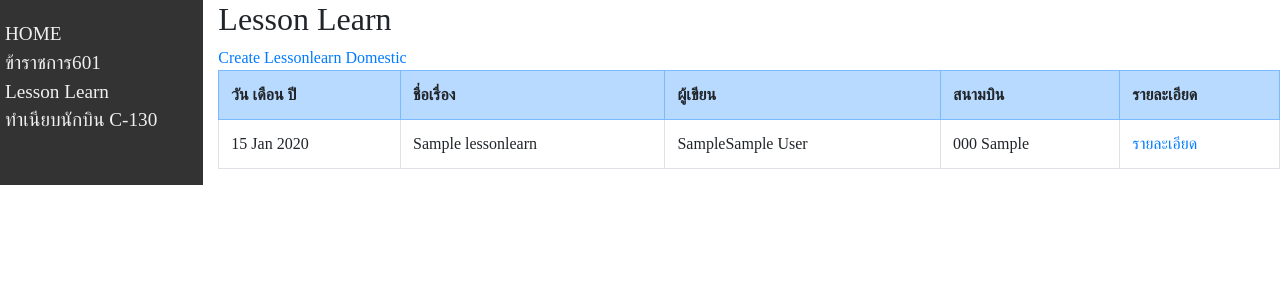
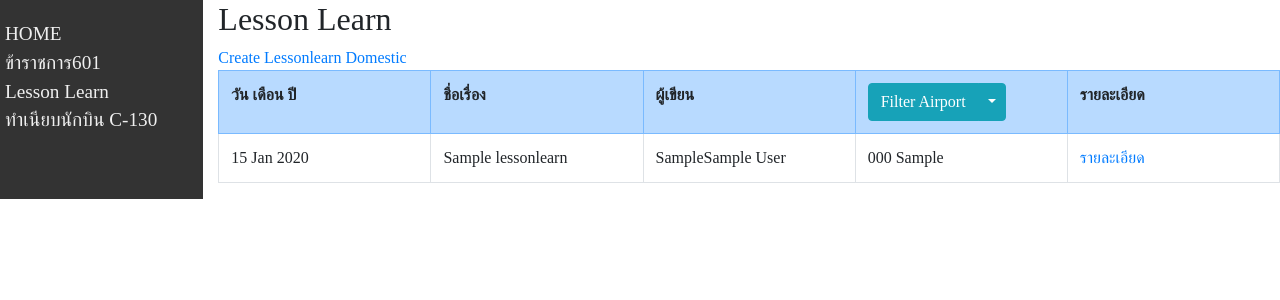
Before and after one commit to rhythm244/django_google_cloud, a Django app: page /lessonlearn in a window 1280 px wide. Shown: the part 70-370 px from the top of the page. Run offline with Django 3.2, Linux system fonts and the light colour scheme; a user stored in the database is signed in; tables that the repository leaves empty hold one stand-in row (values such as "Sample post"); some libraries are stand-ins or nearby versions.

Commit message:
local: create table with jacascript in lesson.js 12/04/2021

```diff
--- a/myapp/models.py
+++ b/myapp/models.py
@@ -13,6 +13,10 @@ from django.db.models.fields.files import ImageFieldFile
 #     pass
 
 #-------------------------------------------------------------------------------------------------------------------------
+class AirportManager(models.Manager):
+    def get_by_natural_key(self, icao_code):
+        return self.get(airforce_rank=icao_code)
+
 class Airport(models.Model):
     icao_code = models.CharField(max_length=4, null=False, blank=False, unique=True) #valid upper case ENG alphabet
     city = models.CharField(max_length=30, null=False, blank=False)
@@ -21,6 +25,14 @@ class Airport(models.Model):
     runway_direction = models.CharField(max_length=30,  null=False, blank=False)
     create_at = models.DateTimeField(auto_now_add=True, null=True)
     update = models.DateTimeField(auto_now=True, null=True)
+
+    objects = AirportManager()
+
+    def natural_key(self):
+        return (self.icao_code)
+
+    # def name(self):
+    #     return f'{self.icao_code}'
 
     def __str__(self):
         return f"{self.icao_code} {self.city} ({self.country})"
@@ -116,6 +128,10 @@ class Picture(models.Model):
 
 #-------------------------------------------------------------------------------------------------------------------------
 
+class EmployeeManager(models.Manager):
+    def get_by_natural_key(self, first_name_thai, last_name_thai):
+        return self.get(first_name_thai=first_name_thai, last_name_thai=last_name_thai)
+
 class Employee(models.Model):
 
     class Meta():
@@ -147,6 +163,11 @@ class Employee(models.Model):
 
     create_at = models.DateTimeField(auto_now_add=True, null=True)
     update = models.DateTimeField(auto_now=True, null=True)
+
+    objects = EmployeeManager()
+
+    def natural_key(self):
+        return (self.first_name_thai + " " + self.last_name_thai)
 
     def __str__(self):
         return f"{self.first_name_thai}  {self.last_name_thai}"
@@ -189,11 +210,11 @@ class Lessonlearn(models.Model):
     ("2", "International"),
     )
 
+    date_fly = models.DateTimeField(null=True)
+    title = models.CharField(max_length=100, blank=True, default=None)
     employee = models.ForeignKey('Employee', on_delete=models.CASCADE, default=None, null=False, related_name='employee_Lessonlearn')
     airport = models.ForeignKey('Airport', on_delete=models.CASCADE, default=None, null=False, related_name='airport_Lessonlearn')
-    title = models.CharField(max_length=300, blank=True, default=None)
     lesson = models.TextField(blank=False)
     mission = models.CharField(max_length=20 ,choices = MISSON_CHOICES, null=False,default='Domestic')
-    date_fly = models.DateTimeField(null=True)
     create_at = models.DateTimeField(auto_now_add=True, null=True)
     update = models.DateTimeField(auto_now=True, null=True)
--- a/myapp/templates/myapp/lessonlearn.html
+++ b/myapp/templates/myapp/lessonlearn.html
@@ -2,17 +2,19 @@
 
 {% block body %}
 
-<!-- <style>
-    table, th, td {
-  border: 1px solid black;
-  border-collapse: collapse;
-  padding: 5px;
+{% load static %}
+<style>
+    td{
+        width: 120px;
+        height: 10px;
+        word-wrap: break-word;
+        min-width: 150px;
+        max-width: 30px;
     }
-    td img {
-        width: 100px;
-        height: 100px;
-    }
-</style> -->
+    /* table {
+    table-layout: fixed;
+    } */
+</style>
 
 <h2>Lesson Learn</h2>
 
@@ -20,14 +22,27 @@
     <a href="{% url 'myapp:lessonlearn_form' %}">Create Lessonlearn Domestic</a>
 </div>
 
+<div id="lesson_view">
     <table class="table table-bordered table-striped">
         <tr class="table-primary">
             <th>วัน เดือน ปี</th>
             <th>ชื่อเรื่อง</th>
             <th>ผู้เขียน</th>
-        <th>สนามบิน</th>
+            <th>
+                <!-- Example split danger button -->
+                <div class="btn-group">
+                    <button type="button" class="btn btn-info">Filter Airport</button>
+                    <button type="button" class="btn btn-info dropdown-toggle dropdown-toggle-split" data-toggle="dropdown" aria-haspopup="true" aria-expanded="false">
+                    <span class="sr-only">Toggle Dropdown</span>
+                    </button>
+                    <div class="dropdown-menu">
+                    {% for airport in airport_filter %}
+                    <button id="dropdown-airport" class="dropdown-item" data-airport="{{airport.id}}">{{airport.icao_code}}</button>
+                    {% endfor %}
+                    </div>
+                </div>
+            </th>
             <th>รายละเอียด</th>
-
         </tr>
     {% for lesson in lessons %}
         <tr>
@@ -38,5 +53,16 @@
             <td><a href="{% url 'myapp:lessonlearn_info' lesson.id %}">รายละเอียด</a></td>
         </tr>
     {% endfor %}
+</div>
+
 
 {% endblock %}
+
+{% block script %}
+<script src="https://code.jquery.com/jquery-3.3.1.slim.min.js" integrity="sha384-q8i/X+965DzO0rT7abK41JStQIAqVgRVzpbzo5smXKp4YfRvH+8abtTE1Pi6jizo" crossorigin="anonymous"></script>
+<script src="https://cdnjs.cloudflare.com/ajax/libs/popper.js/1.14.3/umd/popper.min.js" integrity="sha384-ZMP7rVo3mIykV+2+9J3UJ46jBk0WLaUAdn689aCwoqbBJiSnjAK/l8WvCWPIPm49" crossorigin="anonymous"></script>
+<script src="https://stackpath.bootstrapcdn.com/bootstrap/4.1.3/js/bootstrap.min.js" integrity="sha384-ChfqqxuZUCnJSK3+MXmPNIyE6ZbWh2IMqE241rYiqJxyMiZ6OW/JmZQ5stwEULTy" crossorigin="anonymous"></script>
+
+<script src="{% static 'myapp/js/lesson.js' %}"></script>
+
+{% endblock %}
--- a/myapp/urls.py
+++ b/myapp/urls.py
@@ -23,6 +23,7 @@ urlpatterns = [
 
     #API javascript
     path('pilot_c130/<str:page>', views.pilot_c130_page, name='pilot_c130_page'),
+    path('lessonlearn_filter/<int:airport_id>', views.lessonlearn_filter, name='lessonlearn_filter'),
 
 ]
 
@@ -30,4 +31,4 @@ urlpatterns = [
 if settings.DEBUG:
     urlpatterns += static(settings.MEDIA_URL, document_root=settings.MEDIA_ROOT)
 
-print(f'This is : {settings.MEDIA_URL}')
+# print(f'This is : {settings.MEDIA_URL}')
--- a/myapp/views.py
+++ b/myapp/views.py
@@ -222,12 +222,25 @@ def upload_employee(request, employee_id):
 
 @login_required
 def lessonlearn(request):
+
     if request.method == 'GET':
         lesson = Lessonlearn.objects.all().order_by('-date_fly')
+        airport_filter = Airport.objects.values('id','icao_code')
         context = {
             'lessons': lesson,
+            'airport_filter': airport_filter,
         }
         return render(request, 'myapp/lessonlearn.html',context)
+
+@login_required
+def lessonlearn_filter(request, airport_id):
+    if request.method == 'POST':
+        lesson = Lessonlearn.objects.filter(airport_id=int(airport_id))
+        serialized_obj = serializers.serialize('json', lesson,
+                                                use_natural_foreign_keys=True, use_natural_primary_keys=True
+                                                ,fields = ('date_fly', 'title', 'employee', 'airport'))
+
+        return JsonResponse(serialized_obj, safe=False)
 
 @login_required
 def lessonlearn_form(request):
--- a/mysite/settings.py
+++ b/mysite/settings.py
@@ -44,8 +44,8 @@ BASE_DIR = os.path.dirname(os.path.dirname(os.path.abspath(__file__)))
 SECRET_KEY = seckey_key
 
 # SECURITY WARNING: don't run with debug turned on in production!
-DEBUG = False
-# DEBUG = True
+# DEBUG = False
+DEBUG = True
 
 # SECURITY WARNING: App Engine's security features ensure that it is safe to
 # have ALLOWED_HOSTS = ['*'] when the app is deployed. If you deploy a Django
--- a/requirements.txt
+++ b/requirements.txt
@@ -49,5 +49,4 @@ toml==0.10.2
 urllib3==1.26.4
 virtualenv==20.4.3
 virtualenv-clone==0.5.4
-virtualenvwrapper==4.8.4
 wrapt==1.12.1
```
Lines whose indentation alone changed are shown as unchanged.
